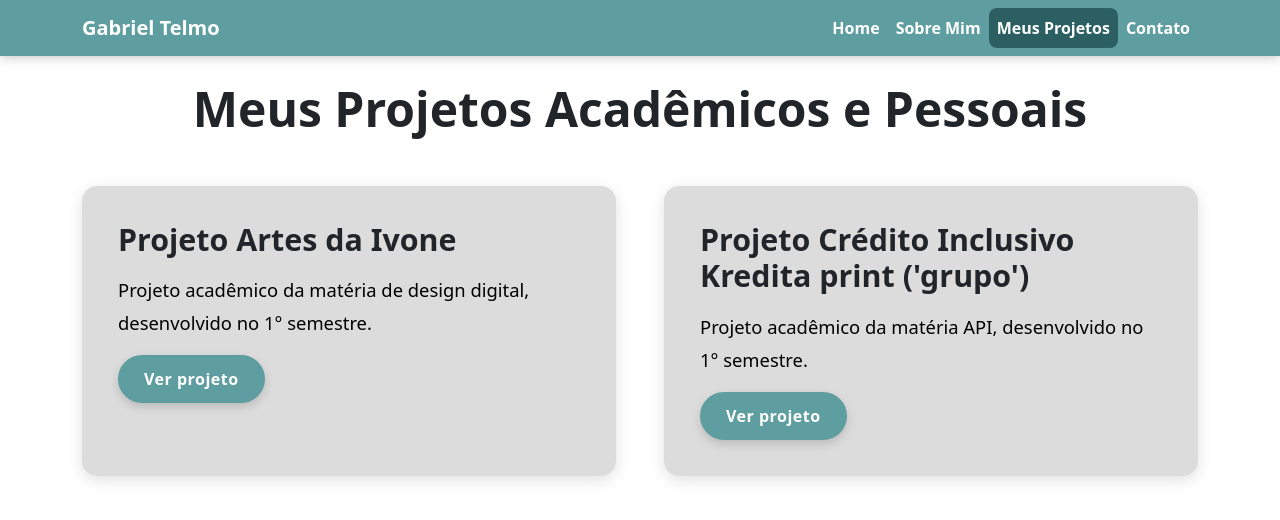
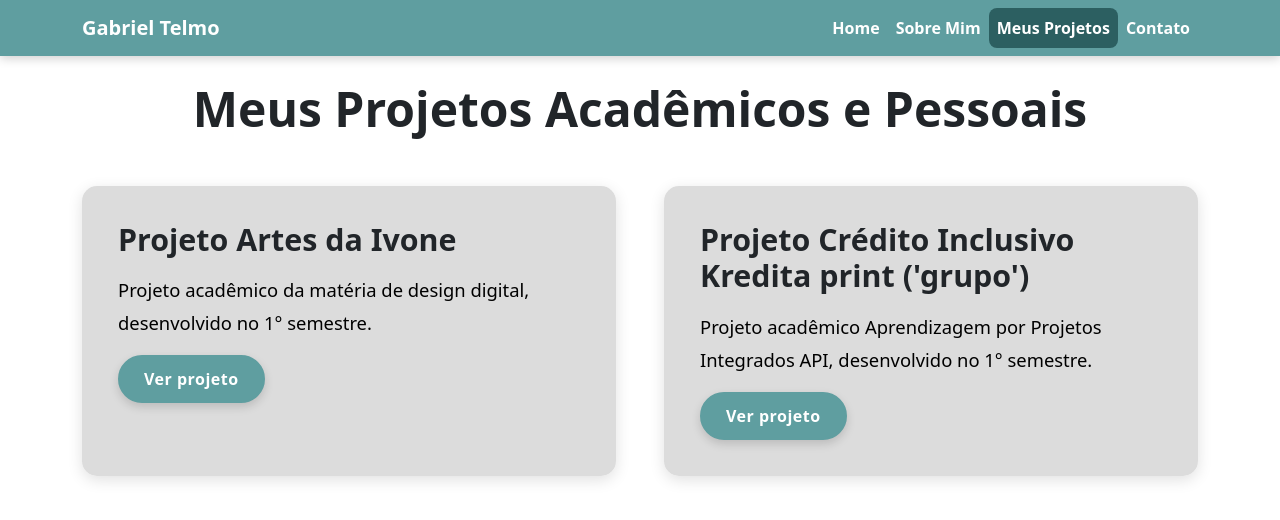
Before and after one commit to gabrieltase/MeuPortifolio, a plain HTML site: page meus projetos.html in a window 1280 px wide. Drawn offline with nearby package versions, Linux system fonts and the light colour scheme.

Commit message:
Add files via upload

```diff
--- a/meus projetos.html
+++ b/meus projetos.html
@@ -63,7 +63,7 @@
                         <div class="card-body">
                             <h3 class="card-title">Projeto Crédito Inclusivo Kredita print ('grupo')</h3>
                             <p class="card-text">
-                                Projeto acadêmico da matéria API, desenvolvido no 1° semestre.
+                                Projeto acadêmico Aprendizagem por Projetos Integrados API, desenvolvido no 1° semestre.
                             </p>
                             <a href="https://github.com/print-grupo/KREDITA" class="btn btn-blue" target="_blank" rel="noopener noreferrer">Ver projeto</a>
                     </div>
```
